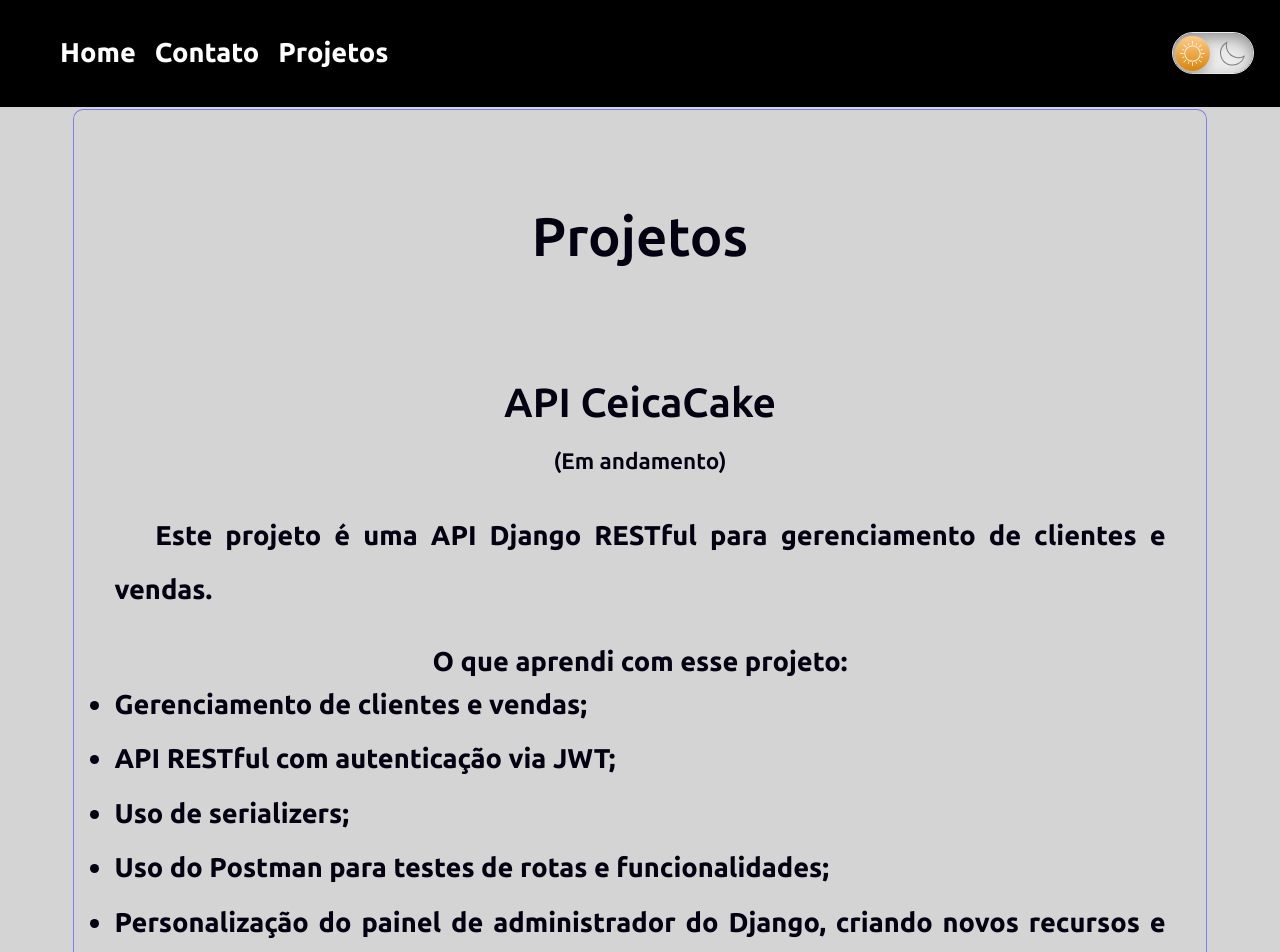
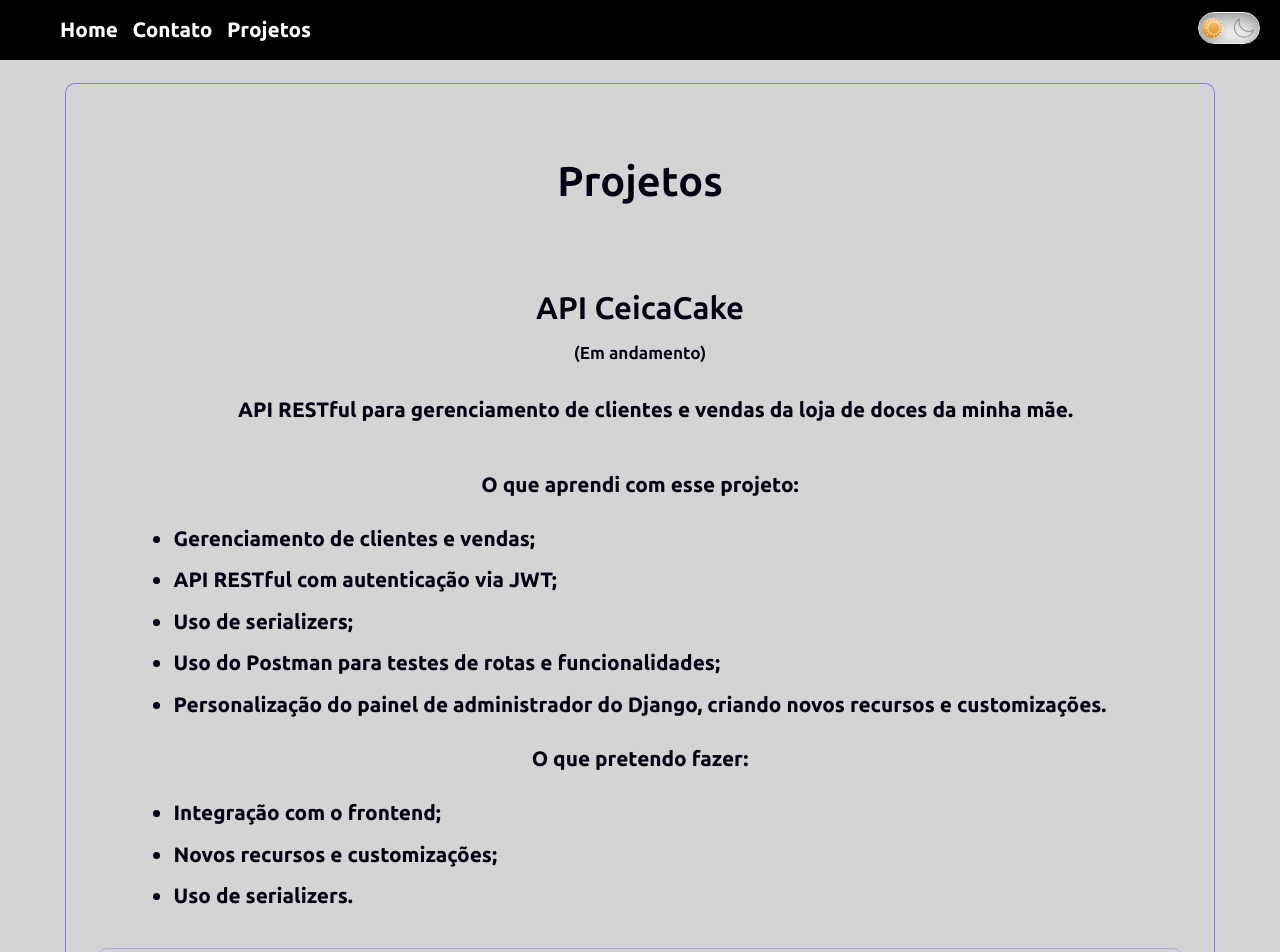
Before and after one commit to MoisesAvilar/portfolio, a React (Create React App) app: page /projetos in a window 1280 px wide. Shown: the top 952 px of the page. Built offline with nearby package versions, Linux system fonts and the light colour scheme.

Commit message:
Made adjustments for media queries 768 and larger and added LICENSE file.

```diff
--- a/src/components/common.module.css
+++ b/src/components/common.module.css
@@ -4,7 +4,7 @@
     flex-direction: column;
     align-items: center;
     text-align: justify;
-    width: 350px;
+    max-width: 1200px;
     background-color: var(--body_background);
     border: 1px solid var(--border_color);
     border-radius: 10px;
@@ -25,6 +25,6 @@
 @media only screen and (min-width: 768px) {
     .about_meContainer,
     .projectsContainer {
-        width: 700px;
+        width: 100%;
     }
 }
--- a/src/components/darkmode/Darkmode.css
+++ b/src/components/darkmode/Darkmode.css
@@ -79,32 +79,27 @@
 
 @media only screen and (min-width: 768px) {
   .dark_mode_label {
-    width: 80px;
-    height: 40px;
+    width: 60px;
+    height: 30px;
   }
 
   .dark_mode_label:after {
-    width: 35px;
-    height: 35px;
-    top: 2.5px;
+    width: 20px;
+    height: 20px;
+    top: 5px;
     left: 2.5px;
   }
 
   .dark_mode_input:checked + .dark_mode_label:after {
-    left: 77px;
+    left: 57.5px;
   }
 
   .dark_mode_label svg {
-    width: 25px;
-    top: 7.5px;
+    width: 20px;
+    height: 20px;
+    top: 5px;
   }
 
-  .dark_mode_label svg.sun {
-    left: 7.5px;
-  }
-
-  .dark_mode_label svg.moon {
-    left: 47.5px;
-  }
-
+  .dark_mode_label svg.sun { left: 5px;}
+  .dark_mode_label svg.moon { left: 35px;}
 }
--- a/src/components/layouts/NavBar.module.css
+++ b/src/components/layouts/NavBar.module.css
@@ -54,11 +54,11 @@
   }
 
   .list {
-    height: 2em;
+    height: 1em;
     padding-left: 20px;
   }
 
   .darkmode {
-    top: 20px;
+    top: 8px;
   }
 }
--- a/src/components/pages/ProjectPage.jsx
+++ b/src/components/pages/ProjectPage.jsx
@@ -11,11 +11,12 @@ function ProjectPage() {
         <h2>API CeicaCake</h2>
         <h5>(Em andamento)</h5>
         <p className={styles.description}>
-          Este projeto é uma API Django RESTful para gerenciamento de clientes e
-          vendas.
+          API RESTful para gerenciamento de clientes e vendas da loja de doces
+          da minha mãe.
         </p>
+        <div className={styles.containerList}>
+          <ul>
             <p>O que aprendi com esse projeto:</p>
-        <ul className={styles.list}>
             <li>Gerenciamento de clientes e vendas;</li>
             <li>API RESTful com autenticação via JWT;</li>
             <li>Uso de serializers;</li>
@@ -25,6 +26,13 @@ function ProjectPage() {
               recursos e customizações.
             </li>
           </ul>
+          <p>O que pretendo fazer:</p>
+          <ul>
+            <li>Integração com o frontend;</li>
+            <li>Novos recursos e customizações;</li>
+            <li>Uso de serializers.</li>
+          </ul>
+        </div>
         <div className={styles.images}>
           <ul className={styles.image_list}>
             <li className={styles.image}>
@@ -76,14 +84,27 @@ function ProjectPage() {
           Aplicação Django projetada para auxiliar no controle de gastos mensais
           e no gerenciamento financeiro pessoal.
         </p>
-        <p className={styles.description}>
-          Essa aplicação foi pensada desde o início com intuito de por em
-          prática o conhecimento adquirido em Django e HTML e CSS. Sendo
-          desenvolvido inteiramente em Django sem auxilio de framework para
-          frontend, foi meu primeiro contato com HTML e CSS em um projeto.
-          Utilizei a documentação como base e estruturei o frontend utilizando{" "}
-          <em>django template language.</em>
-        </p>
+        <div className={styles.containerList}>
+          <p>O que aprendi com esse projeto:</p>
+          <ul>
+            <li>
+              Foi o primeiro projeto que utilizei os conhecimentos de HTML e
+              CSS;
+            </li>
+            <li>
+              Utilização do <em>django template language</em>;
+            </li>
+            <li>Deploy e hosting.</li>
+          </ul>
+          <p>O que pretendo fazer:</p>
+          <ul>
+            <li>Adição de novas categorias;</li>
+            <li>Otimizar o uso e experiencia do usuário;</li>
+            <li>Criar funcionalidade de busca e filtros;</li>
+            <li>Possibilidade de criar relatórios com base em dados;</li>
+            <li>Reestruturar o frontend.</li>
+          </ul>
+        </div>
         <div className={styles.usedTechnologies}>
           <h2 className={styles.h2}>Tecnologias utilizadas</h2>
           <ul className={styles.technologies}>
@@ -131,23 +152,39 @@ function ProjectPage() {
         <h2>Portfólio</h2>
         <h5>(Em andamento)</h5>
         <p className={styles.description}>
-          Devido a minha experiência com CSS no projeto{" "}
-          <em>Gerenciamento FInanceiro</em>, acabei por não gostar muito de
-          frontend pois achei um pouco complexo o conceito de tornar o projeto
-          responsivo. Então comecei a ver um pouco sobre Node.js pra ter uma boa
-          base e em seguida comecei a aprender React.
+          Esse projeto é resultado do que eu aprendi inicialmente sobre CSS e a
+          utilização do framework React como framework front-end.
         </p>
-        <p className={styles.description}>
-          Esse projeto é resultado do que eu aprendi inicialmente sobre CSS e a
-          utilização do framework React como framework de front-end.
-        </p>
+        <div className={styles.containerList}>
+          <p>O que aprendi com esse projeto:</p>
+          <ul>
+            <li>Usar o recurso de SPA do React;</li>
+            <li>
+              Entendi sobre componentização e renderização de componentes React;
+            </li>
+            <li>Adaptação à sintaxe do JavaScript e Node.js;</li>
+            <li>Transições e animações em CSS e com a biblioteca AOS.</li>
+          </ul>
+        </div>
         <div className={styles.usedTechnologies}>
           <h2 className={styles.h2}>Tecnologias utilizadas</h2>
           <ul className={styles.technologies}>
-            <li className={styles.icon}><img src={icons.nodejs} alt="nodejs" /><span>Node.js</span></li>
-            <li className={styles.icon}><img src={icons.react} alt="react" /><span>React</span></li>
-            <li className={styles.icon}><img src={icons.html5} alt="html5" /><span>HTML5</span></li>
-            <li className={styles.icon}><img src={icons.css3} alt="css3" /><span>CSS3</span></li>
+            <li className={styles.icon}>
+              <img src={icons.nodejs} alt="nodejs" />
+              <span>Node.js</span>
+            </li>
+            <li className={styles.icon}>
+              <img src={icons.react} alt="react" />
+              <span>React</span>
+            </li>
+            <li className={styles.icon}>
+              <img src={icons.html5} alt="html5" />
+              <span>HTML5</span>
+            </li>
+            <li className={styles.icon}>
+              <img src={icons.css3} alt="css3" />
+              <span>CSS3</span>
+            </li>
           </ul>
         </div>
         <a href="/" className={styles.not_available}>
@@ -168,24 +205,33 @@ function ProjectPage() {
         <h2>Controle de Vendas</h2>
         <h5>(Concluído)</h5>
         <p className={styles.description}>
-          Foi a ideia que tive para um site de gestão de estoque e vendas de uma
-          empresa antes de saber sobre desenvolvimento web. Eu não queria deixar
-          a ideia morrer entao decidi criar um software usando a biblioteca
-          PySimpleGui, já que eu havia feito algumas coisas com ele antes.
+          Software para controle de vendas e estoque.
         </p>
-        <p className={styles.description}>
-          Basicamente o usuario cadastra produtos em uma tabela, e em seguida
-          ele pode registrar vendas detalhando os itens vendidos e quem foram os
-          vendedores. O sistema subtrai automaticamente a quantidade vendida dos
-          itens em estoque e impede a venda de itens que nao estiverem em
-          estoque.
-        </p>
+        <div className={styles.containerList}>
+          <p>O que aprendi com esse projeto:</p>
+          <ul>
+            <li>Uso do framework PySimpleGUI;</li>
+            <li>Uso do SQL language;</li>
+            <li>Manipular dados usando SQL queries;</li>
+            <li>Funcionamento de janelas pop-up e alertas de erro;</li>
+            <li>Múltiplas janelas do software.</li>
+            </ul>
+        </div>
         <div className={styles.usedTechnologies}>
           <h2 className={styles.h2}>Tecnologias utilizadas</h2>
           <ul className={styles.technologies}>
-            <li className={styles.icon}><img src={icons.python} alt="python" /><span>Python</span></li>
-            <li className={styles.icon}><img src={icons.sqlite} alt="sqlite" /><span>SQLite3</span></li>
-            <li className={styles.icon}><img src={icons.pysimplegui} alt="pysimplegui" /><span>PySimpleGUI</span></li>
+            <li className={styles.icon}>
+              <img src={icons.python} alt="python" />
+              <span>Python</span>
+            </li>
+            <li className={styles.icon}>
+              <img src={icons.sqlite} alt="sqlite" />
+              <span>SQLite3</span>
+            </li>
+            <li className={styles.icon}>
+              <img src={icons.pysimplegui} alt="pysimplegui" />
+              <span>PySimpleGUI</span>
+            </li>
           </ul>
         </div>
         <a
--- a/src/components/pages/ProjectPage.module.css
+++ b/src/components/pages/ProjectPage.module.css
@@ -45,14 +45,20 @@
   margin-bottom: 1em;
 }
 
-.list {
+.containerList li {
   line-height: 2;
 }
 
-.project .images {
+.containerList p {
+  text-align: center;
+  margin: 1em 0;
+}
+
+.images {
   display: flex;
   justify-content: center;
   flex-wrap: wrap;
+  margin-top: 1.5em;
 }
 
 .project .image_list {
--- a/src/index.css
+++ b/src/index.css
@@ -1,3 +1,22 @@
+::-webkit-scrollbar {
+  width: 12px;
+}
+
+::-webkit-scrollbar-track {
+  background: var(--border_color);
+}
+
+::-webkit-scrollbar-thumb {
+  background: #ffffff9d;
+  border-radius: 6px;
+}
+
+::-webkit-scrollbar-thumb:hover {
+  background: var(--link_color);
+  border: 1px solid white;
+}
+
+
 :root {
   --body_background: #d4d4d4;
   --body_color: #030011;
@@ -31,3 +50,9 @@ body {
     font-size: 1.7em;
   }
 }
+
+@media only screen and (min-width: 1024px) {
+  html {
+    font-size: 1.3em;
+  }
+}
```
Also changed, not shown: 1 other file (tests, documents, lock files or other folders). Lines whose indentation alone changed are shown as unchanged.
